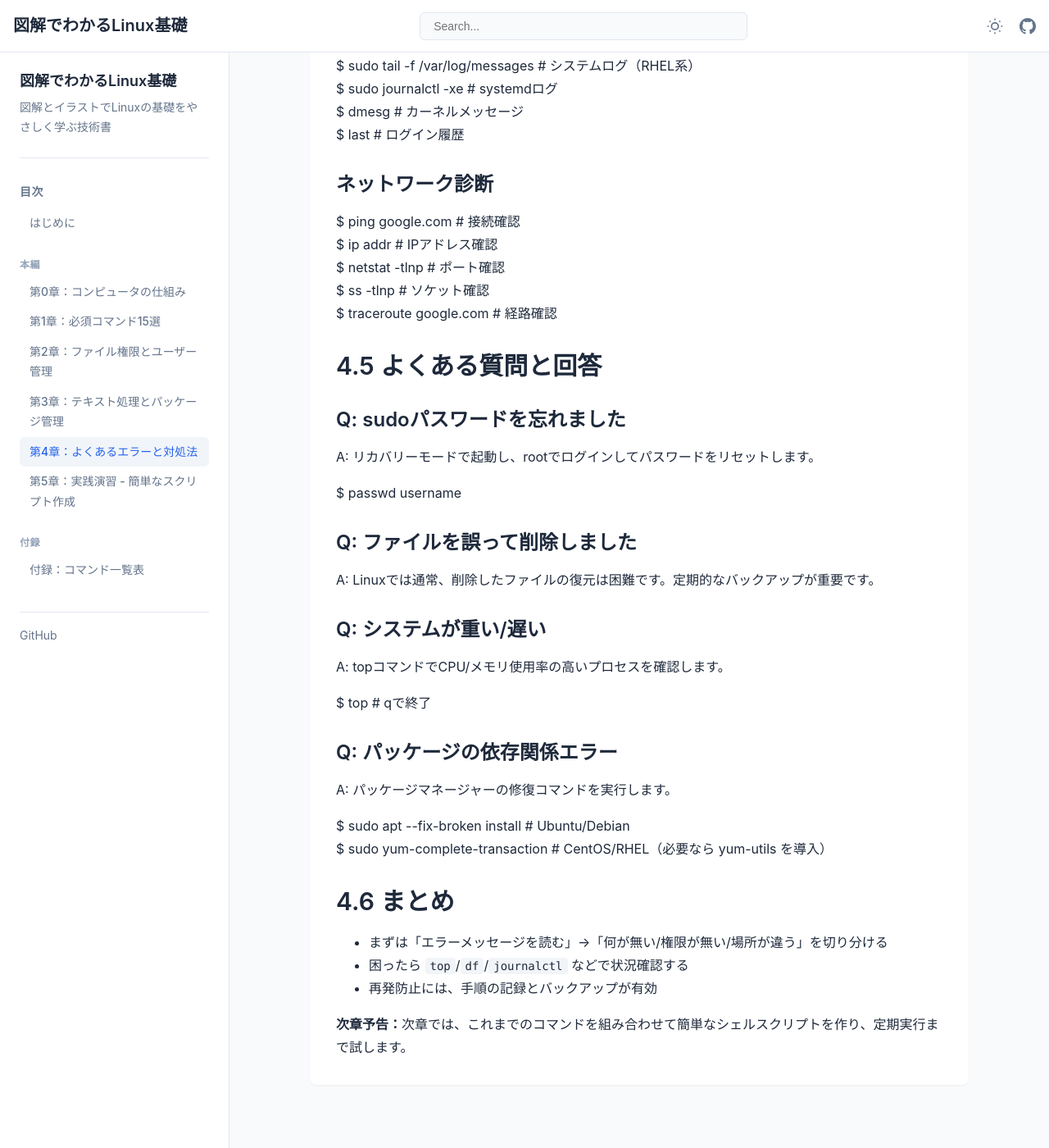
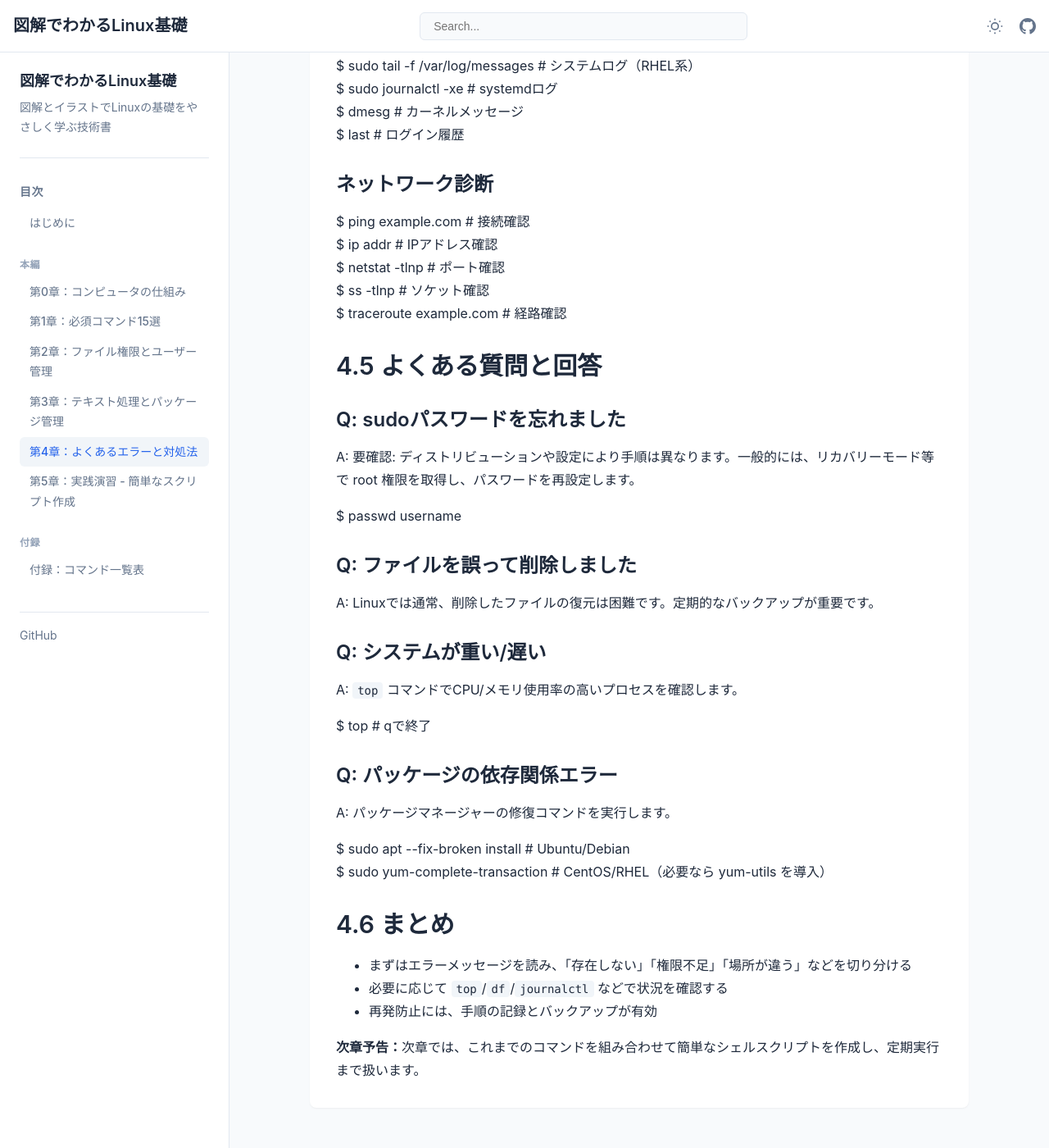
Before and after one commit to itdojp/illustrated-linux-basics-book, a Jekyll site: the page built from docs/chapter4/index.md, in a window 1280 px wide and 1400 px high, scrolled down 5213 px. Shown: the whole window at 82% size. Built offline with Jekyll 4.4.1, drawn with Linux system fonts in a browser that asks for light colours; some of the changed text lies outside the part shown; grey boxes are pictures that could not be loaded.

Commit message:
docs: 第4-5章と付録の校正（例・図表含む）

```diff
--- a/docs/chapter4/index.md
+++ b/docs/chapter4/index.md
@@ -11,13 +11,13 @@
 
     <div class="explanation">
         <ul>
-            <li>よくあるエラーの「原因の当たり」を付けられる</li>
+            <li>よくあるエラーの原因の見当を付けられる</li>
             <li>エラーメッセージから次に取るべき行動を判断できる</li>
             <li>トラブルシューティング用コマンドで状況を確認できる</li>
         </ul>
     </div>
 
-    <h2>4.1 初心者が必ず遭遇するエラー TOP 8</h2>
+    <h2>4.1 初心者が遭遇しやすいエラー TOP 8</h2>
 
     <div class="diagram-container">
         <svg width="850" height="600" viewBox="0 0 850 600">
@@ -173,7 +173,7 @@
         </div>
 
         <div class="command-card error-card">
-            <h3>🔒 Device or resource busy</h3>
+            <h3>Device or resource busy</h3>
             <div class="error-box">umount: /mnt: target is busy</div>
             <h4>原因：</h4>
             <p>ファイルやディレクトリが使用中</p>
@@ -188,7 +188,7 @@
         </div>
 
         <div class="command-card error-card">
-            <h3>🌐 Connection refused</h3>
+            <h3>Connection refused</h3>
             <div class="error-box">curl: (7) Failed to connect to localhost port 80: Connection refused</div>
             <h4>原因：</h4>
             <p>サービスが起動していない、またはポートが閉じている</p>
@@ -207,7 +207,7 @@
         </div>
 
         <div class="command-card error-card">
-            <h3>🧩 Syntax error</h3>
+            <h3>Syntax error</h3>
             <div class="error-box">bash: syntax error near unexpected token `then'</div>
             <h4>原因：</h4>
             <p>スペルミス、引用符（<code>'</code>/<code>"</code>）の閉じ忘れ、<code>if</code>/<code>fi</code> の対応漏れなど</p>
@@ -224,7 +224,7 @@
     <div class="explanation">
         <h3>エラーメッセージの構造</h3>
         <div class="error-box">bash: /usr/bin/foo: No such file or directory</div>
-        <p>👆 この例を分解すると：</p>
+        <p>この例を分解すると：</p>
         <ul>
             <li><strong>bash:</strong> エラーを出したプログラム</li>
             <li><strong>/usr/bin/foo:</strong> 問題のあるファイルやコマンド</li>
@@ -237,7 +237,7 @@
             <li><strong>ファイル名やパスを確認</strong> - タイポが原因の場合が多い</li>
             <li><strong>権限を確認</strong> - <code>ls -l</code> で確認</li>
             <li><strong>ログファイルを見る</strong> - <code>/var/log/</code> 以下のログを確認</li>
-            <li><strong>エラーメッセージで検索</strong> - Google検索で解決策が見つかることが多い</li>
+            <li><strong>エラーメッセージで検索</strong> - Web検索や公式ドキュメントで情報を確認する</li>
         </ol>
     </div>
 
@@ -269,11 +269,11 @@
         <div class="command-card">
             <h3>ネットワーク診断</h3>
             <div class="command-box">
-$ ping google.com  # 接続確認<br>
+$ ping example.com  # 接続確認<br>
 $ ip addr  # IPアドレス確認<br>
 $ netstat -tlnp  # ポート確認<br>
 $ ss -tlnp  # ソケット確認<br>
-$ traceroute google.com  # 経路確認
+$ traceroute example.com  # 経路確認
             </div>
         </div>
     </div>
@@ -282,14 +282,14 @@
 
     <div class="faq-section">
         <h3>Q: sudoパスワードを忘れました</h3>
-        <p>A: リカバリーモードで起動し、rootでログインしてパスワードをリセットします。</p>
+        <p>A: 要確認: ディストリビューションや設定により手順は異なります。一般的には、リカバリーモード等で root 権限を取得し、パスワードを再設定します。</p>
         <div class="command-box">$ passwd username</div>
 
         <h3>Q: ファイルを誤って削除しました</h3>
         <p>A: Linuxでは通常、削除したファイルの復元は困難です。定期的なバックアップが重要です。</p>
 
         <h3>Q: システムが重い/遅い</h3>
-        <p>A: topコマンドでCPU/メモリ使用率の高いプロセスを確認します。</p>
+        <p>A: <code>top</code> コマンドでCPU/メモリ使用率の高いプロセスを確認します。</p>
         <div class="command-box">$ top  # qで終了</div>
 
         <h3>Q: パッケージの依存関係エラー</h3>
@@ -304,13 +304,13 @@
 
     <div class="explanation">
         <ul>
-            <li>まずは「エラーメッセージを読む」→「何が無い/権限が無い/場所が違う」を切り分ける</li>
-            <li>困ったら <code>top</code>/<code>df</code>/<code>journalctl</code> などで状況確認する</li>
+            <li>まずはエラーメッセージを読み、「存在しない」「権限不足」「場所が違う」などを切り分ける</li>
+            <li>必要に応じて <code>top</code>/<code>df</code>/<code>journalctl</code> などで状況を確認する</li>
             <li>再発防止には、手順の記録とバックアップが有効</li>
         </ul>
     </div>
 
     <div class="key-point">
-        <strong>次章予告：</strong>次章では、これまでのコマンドを組み合わせて簡単なシェルスクリプトを作り、定期実行まで試します。
+        <strong>次章予告：</strong>次章では、これまでのコマンドを組み合わせて簡単なシェルスクリプトを作成し、定期実行まで扱います。
     </div>
 </div>
```
Also changed, not shown: docs/appendix/index.md (+5 -5 lines), docs/chapter5/index.md (+16 -16 lines), docs/assets/images/pipeline-concept.svg, docs/assets/images/wsl2-network-structure.svg.
